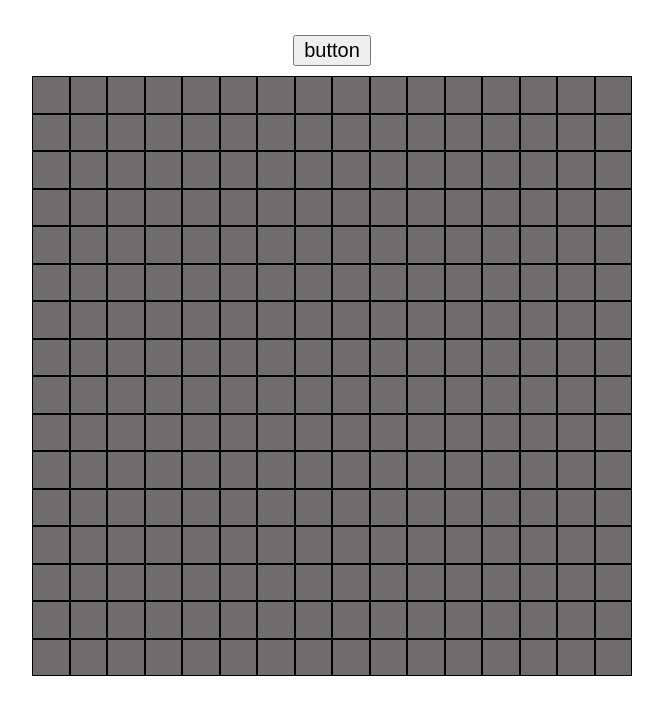
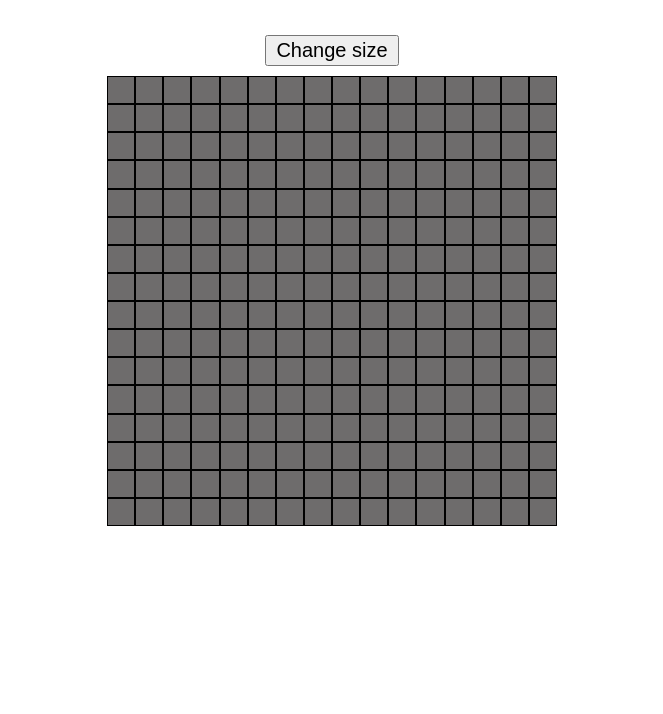
Before and after one commit to rayssarrsilva/Etch-a-Sketch, a plain HTML site: page index.html in a window 1280 px wide. Shown: the whole page, without its empty margins (308-971 px from the left). Drawn offline with Linux system fonts and the light colour scheme.

Commit message:
Create the button and the original layout
button and layout centralized with the pattern of 16x16 if user dont
type nothing

```diff
--- a/index.html
+++ b/index.html
@@ -8,7 +8,7 @@
     <link rel="stylesheet" href="style.css">
 </head>
 <body class="centralize">
-    <button class="popup">button</button>
+    <button class="popup">Change size</button>
     <div class="div-container"></div>
 </body>
 </html>
--- a/javascript.js
+++ b/javascript.js
@@ -2,10 +2,11 @@ const div = document.createElement("div");
 div.className = "div-square";
 const container = document.querySelector(".div-container");
 
-const a = 16;
 
 function generateSquare(size){
     if (!size){
+        const a = 16;
+
         for (let i = 0; i < (a * a); i++){
             let rows = document.createElement("div");
             container.appendChild(rows);
--- a/style.css
+++ b/style.css
@@ -7,8 +7,8 @@
     display: flex;
     flex-wrap: wrap;
     background-color: rgb(110, 108, 108);
-    width: 600px;
-    height: 600px;
+    width: 450px;
+    height: 450px;
 }
 
 .centralize {
@@ -19,6 +19,7 @@
     align-items: center;
     margin-top: 35px;
 }
+
 .popup {
     font-size: 20px;
     padding: 2px 9px;
```
